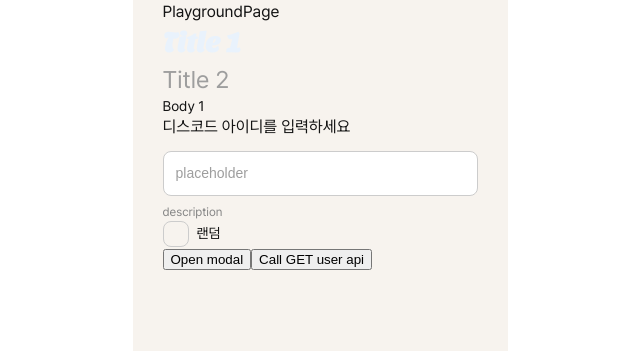
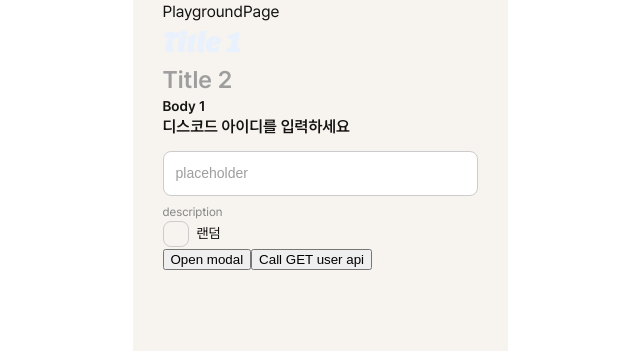
Before and after one commit to NafullNafull/Nafull-client, a React (Create React App) app: page /playground in a window 1280 px wide. Shown: the top 351 px of the page, without its empty margins (320-960 px from the left). Built offline with nearby package versions, Linux system fonts and the light colour scheme.

Commit message:
update: global style, layout

```diff
--- a/src/components/Typography/styles.ts
+++ b/src/components/Typography/styles.ts
@@ -7,17 +7,17 @@ const Title1 = css`
 `;
 const Title2 = css`
   font-size: 24px;
-  font-weight: semi-bold;
+  font-weight: 600;
   line-height: 1.4;
 `;
 const Subtitle1 = css`
   font-size: 20px;
-  font-weight: semi-bold;
+  font-weight: 600;
   line-height: 1.4;
 `;
 const Subtitle2 = css`
   font-size: 16px;
-  font-weight: semi-bold;
+  font-weight: 600;
   line-height: 1.4;
 `;
 const Subtitle3 = css`
@@ -27,7 +27,7 @@ const Subtitle3 = css`
 `;
 const Body1 = css`
   font-size: 14px;
-  font-weight: semi-bold;
+  font-weight: 600;
   line-height: 1.4;
 `;
 const Body2 = css`
--- a/src/components/layout/Layout.tsx
+++ b/src/components/layout/Layout.tsx
@@ -9,7 +9,7 @@ const Container = styled.div`
 `;
 
 const Main = styled.main`
-  padding: ${({ theme }) => `0 ${theme.layout.paddingX}px`};
+  padding: ${({ theme }) => `0 ${theme.layout.paddingX}px ${theme.layout.paddingY}px`};
 `;
 
 export default {
--- a/src/styled.d.ts
+++ b/src/styled.d.ts
@@ -5,6 +5,7 @@ declare module 'styled-components' {
     layout: {
       width: number;
       paddingX: number;
+      paddingY: number;
     };
     color: {
       gray_0: string;
--- a/src/theme/theme.ts
+++ b/src/theme/theme.ts
@@ -1,6 +1,7 @@
 export const theme = {
   layout: {
     width: 375,
+    paddingY: 30,
     paddingX: 30,
   },
   color: {
```
